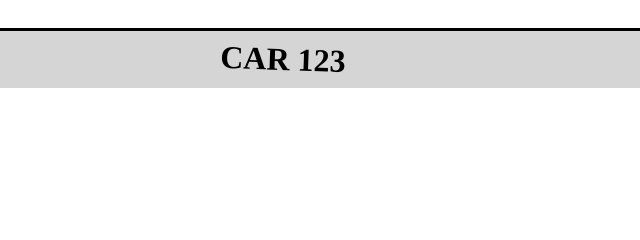
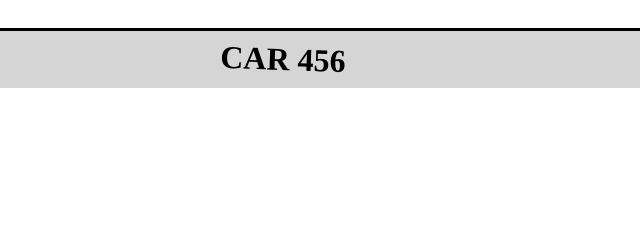
Before and after one commit to NarutSH/product, a plain HTML site: page index.html in a window 1280 px wide. Shown: the top 240 px of the page, 360-1000 px from the left. Drawn offline with Linux system fonts and the light colour scheme.

Commit message:
update header text

```diff
--- a/index.html
+++ b/index.html
@@ -9,7 +9,7 @@
   <body>
     <div class="container">
       <h1 class="header">
-        <div class="header-text">CAR 123</div>
+        <div class="header-text">CAR 456</div>
       </h1>
       <img
         src="https://images.unsplash.com/photo-1646029642262-022158ff5794?ixlib=rb-4.0.3&ixid=M3wxMjA3fDF8MHxwaG90by1wYWdlfHx8fGVufDB8fHx8fA%3D%3D&auto=format&fit=crop&w=1770&q=80"
```
